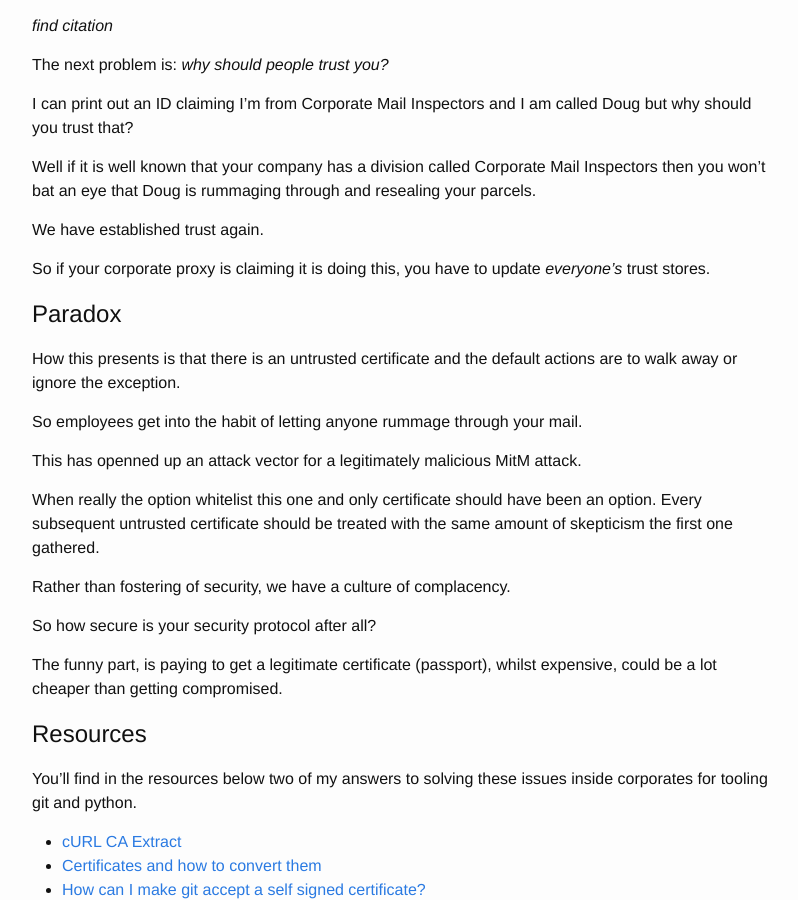
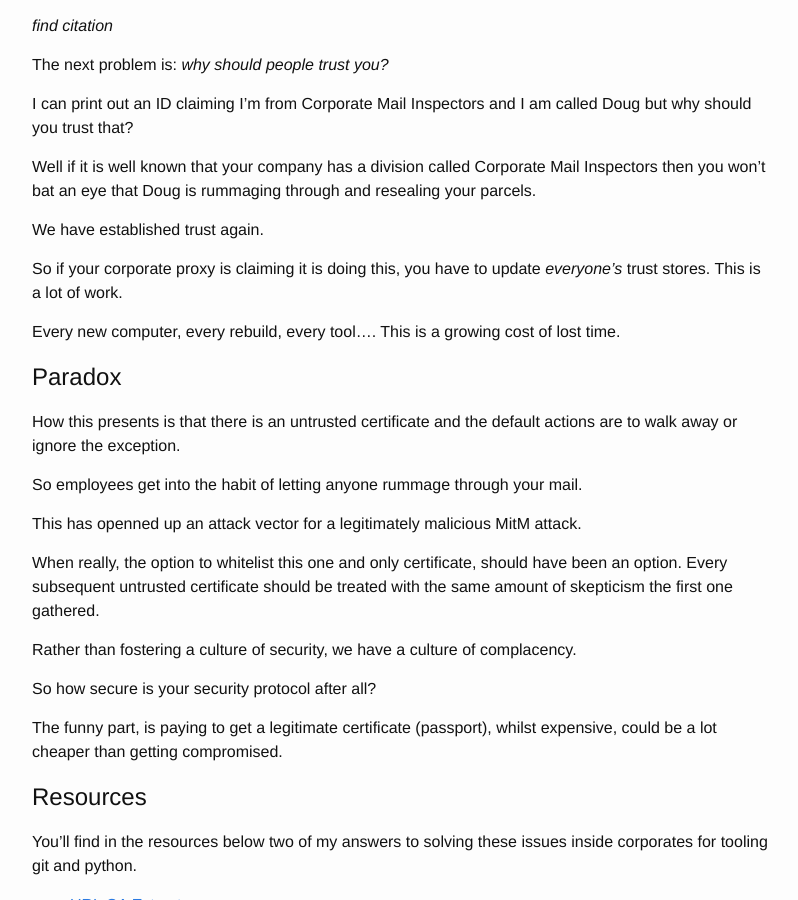
Before and after one commit to neozenith/neozenith.github.io, a Jekyll site: the page built from _posts/2018-11-07-self-signed-certificates.md, in a window 1280 px wide and 900 px high, scrolled down 1562 px. Shown: the whole window, without its empty margins (238-1036 px from the left). Built offline with Jekyll 4.4.1, drawn with Linux system fonts in a browser that asks for light colours.

Commit message:
Update 2018-11-07-self-signed-certificates.md

```diff
--- a/_posts/2018-11-07-self-signed-certificates.md
+++ b/_posts/2018-11-07-self-signed-certificates.md
@@ -57,7 +57,9 @@ rummaging through and resealing your parcels.
 
 We have established trust again.
 
-So if your corporate proxy is claiming it is doing this, you have to update _everyone's_ trust stores.
+So if your corporate proxy is claiming it is doing this, you have to update _everyone's_ trust stores. This is a lot of work.
+
+Every new computer, every rebuild, every tool.... This is a growing cost of lost time.
 
 # Paradox
 
@@ -67,10 +69,10 @@ So employees get into the habit of letting anyone rummage through your mail.
 
 This has openned up an attack vector for a legitimately malicious MitM attack.
 
-When really the option whitelist this one and only certificate should have been an option. Every subsequent untrusted certificate should
-be treated with the same amount of skepticism the first one gathered.
+When really, the option to whitelist this one and only certificate, should have been an option.
+Every subsequent untrusted certificate should be treated with the same amount of skepticism the first one gathered.
 
-Rather than fostering of security, we have a culture of complacency.
+Rather than fostering a culture of security, we have a culture of complacency.
 
 So how secure is your security protocol after all?
 
```
